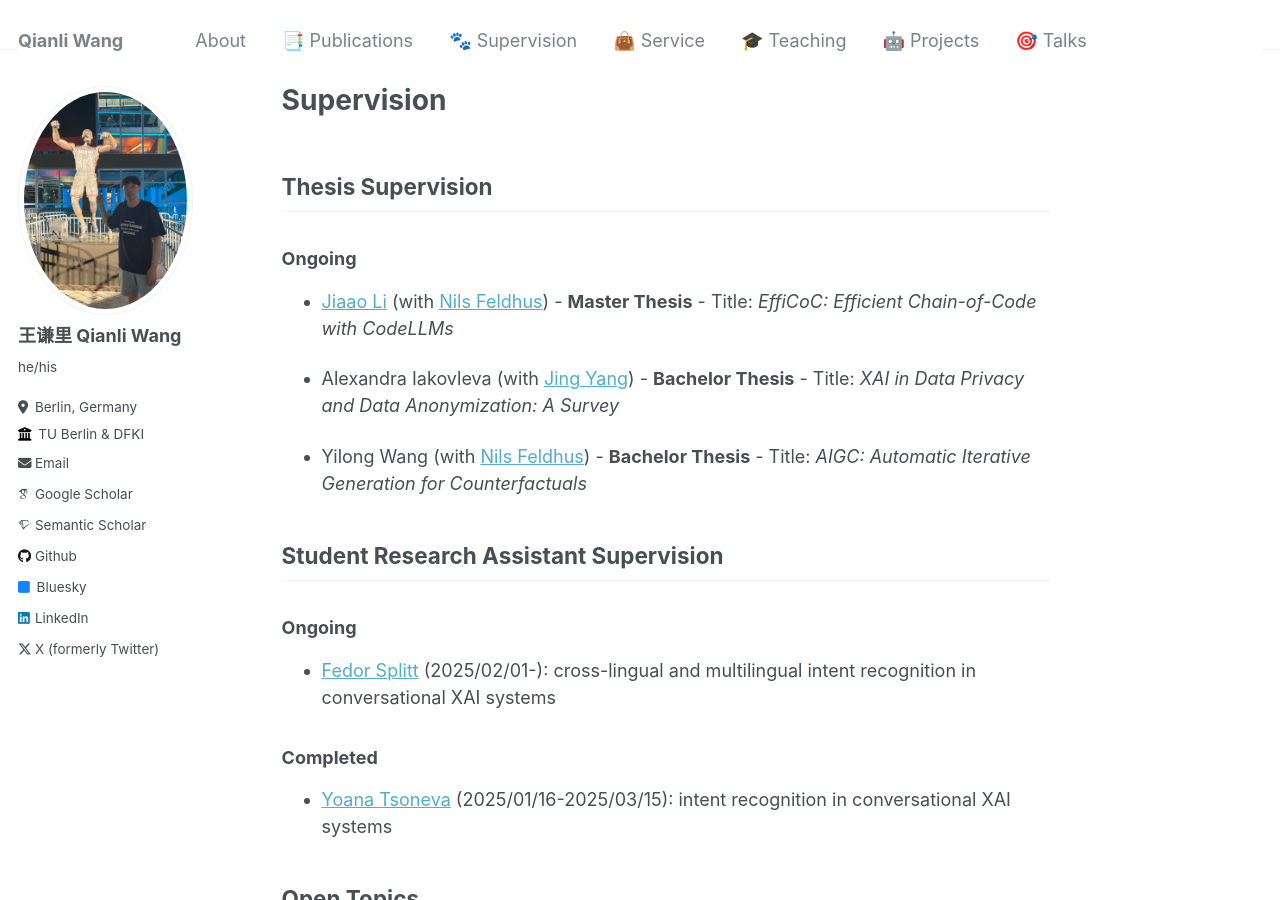
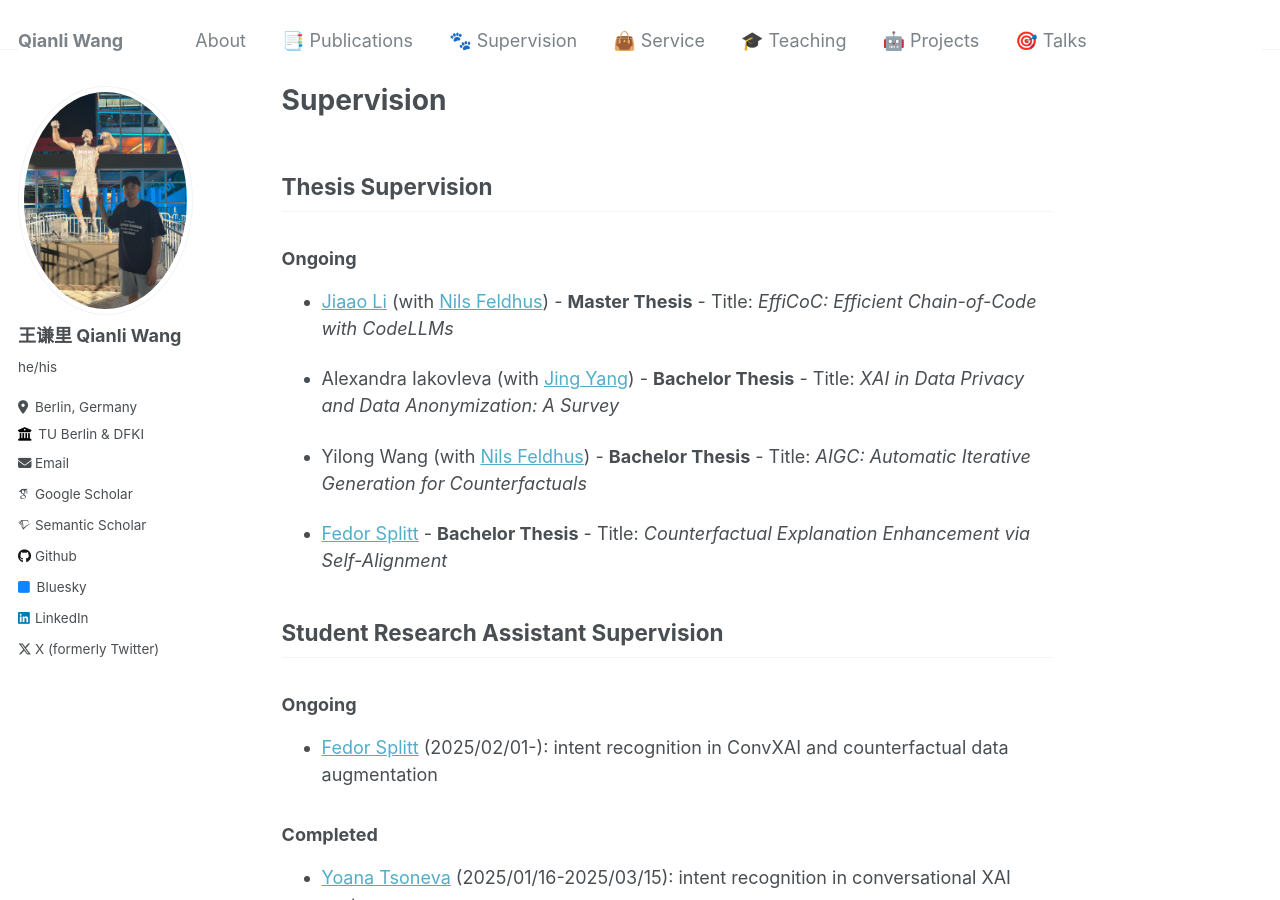
Before and after one commit to qiaw99/qiaw99.github.io, a Jekyll site: the page built from supervision/index.md, in a window 1280 px wide and 900 px high. Built offline with Jekyll 4.4.1, drawn with Linux system fonts in a browser that asks for light colours; some web fonts are replaced.

```diff
--- a/_config.yml
+++ b/_config.yml
@@ -197,7 +197,6 @@ kramdown:
   toc_levels: 1..6
   smart_quotes: lsquo,rsquo,ldquo,rdquo
   enable_coderay: false
-  parse_block_html: true
 
 
 # Collections
--- a/supervision/index.md
+++ b/supervision/index.md
@@ -13,11 +13,13 @@ title: "Supervision"
 
 - Yilong Wang (with [Nils Feldhus](https://nfelnlp.github.io/)) - **Bachelor Thesis** - Title: _AIGC: Automatic Iterative Generation for Counterfactuals_
 
+- [Fedor Splitt](https://github.com/fledor) - **Bachelor Thesis** - Title: _Counterfactual Explanation Enhancement via Self-Alignment_
+
 [//]: # (### Completed)
 
 ## Student Research Assistant Supervision
 ### Ongoing
-- [Fedor Splitt](https://github.com/fledor) (2025/02/01-): cross-lingual and multilingual intent recognition in conversational XAI systems
+- [Fedor Splitt](https://github.com/fledor) (2025/02/01-): intent recognition in ConvXAI and counterfactual data augmentation
 
 ### Completed
 - [Yoana Tsoneva](https://github.com/ytsoneva24) (2025/01/16-2025/03/15): intent recognition in conversational XAI systems
```
Also changed, not shown: publications/index.md (+6 -1 lines).
